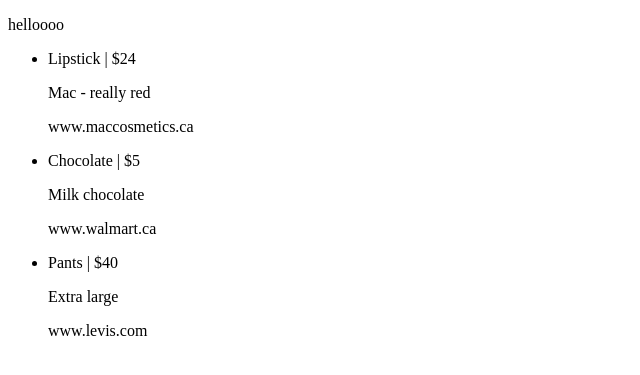
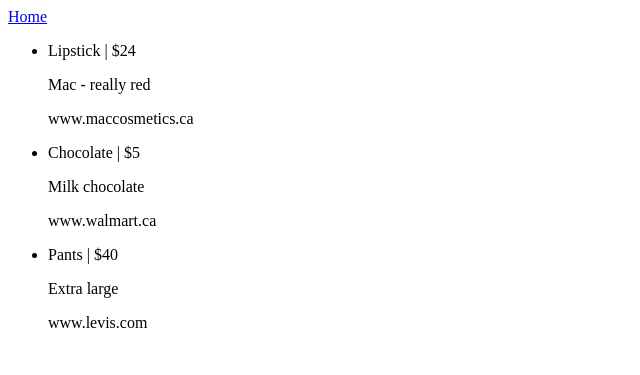
Before and after one commit to christinegithub/rainforest, a Django app: page /home/ in a window 1280 px wide. Shown: the top 375 px of the page, without its empty margins (0-640 px from the left). Run offline with Django 3.2, Linux system fonts and the light colour scheme; data comes from the database, SQL or seed files in the repository.

Commit message:
create root path

```diff
--- a/rainforest/rainforest/templates/base.html
+++ b/rainforest/rainforest/templates/base.html
@@ -6,7 +6,9 @@
     <title></title>
   </head>
   <body>
-    <p> helloooo</p>
+    <nav>
+      <a href= "{% url 'home' %}"> Home </a>
+    </nav>
     {% block content %}
     {% endblock %}
   </body>
--- a/rainforest/rainforest/urls.py
+++ b/rainforest/rainforest/urls.py
@@ -15,10 +15,11 @@
 """
 from django.contrib import admin
 from django.urls import path
-from rainforest.views import home_page, product_show
+from rainforest.views import root, home_page, product_show
 
 urlpatterns = [
     path('admin/', admin.site.urls),
-    path('home/', home_page),
+    path('', root),
+    path('home/', home_page, name = 'home'),
     path('products/<int:id>', product_show, name = 'product_details'),
 ]
--- a/rainforest/rainforest/views.py
+++ b/rainforest/rainforest/views.py
@@ -1,6 +1,10 @@
 from django.http import HttpResponse, HttpResponseRedirect
 from django.shortcuts import render
 from rainforest.models import Product
+
+
+def root(request):
+    return HttpResponseRedirect('/home')
 
 def home_page(request):
     context = {'products': Product.objects.all()}
```
